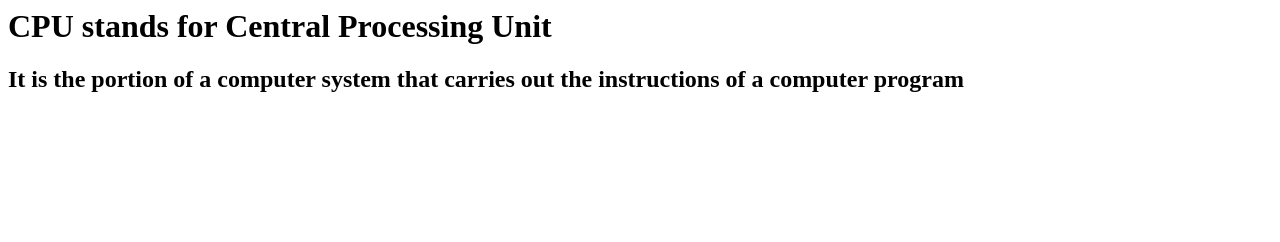
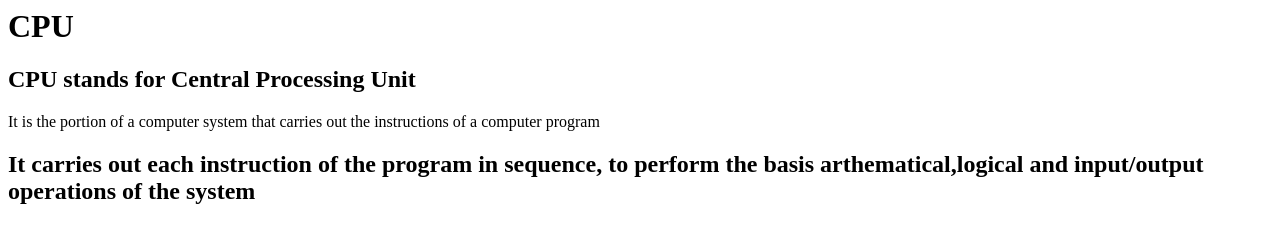
Before and after one commit to iamneo-production/bfdfeeaccdadaeccdfffebaeceaec, a website: page public/index.html in a window 1280 px wide. Drawn offline with Linux system fonts and the light colour scheme.

Commit message:
Backup Commit

```diff
--- a/public/index.html
+++ b/public/index.html
@@ -1,8 +1,12 @@
 <html>
     <head>
-        <title>CPU</title>
+    <h1> CPU</h1>
+    </head>
         <body>
-            <h1> CPU stands for Central Processing Unit</h1>
-            <h2>It is the portion of a computer system that carries
+            <h2> CPU stands for Central Processing Unit</h2>
+            It is the portion of a computer system that carries
                 out the instructions of a computer program</h2>
-            <h2</h3>
+            <h2>It carries out each instruction of the program in sequence,
+                 to perform the basis arthematical,logical  and input/output operations of the system</h2>
+        </body>
+ </html>
```
